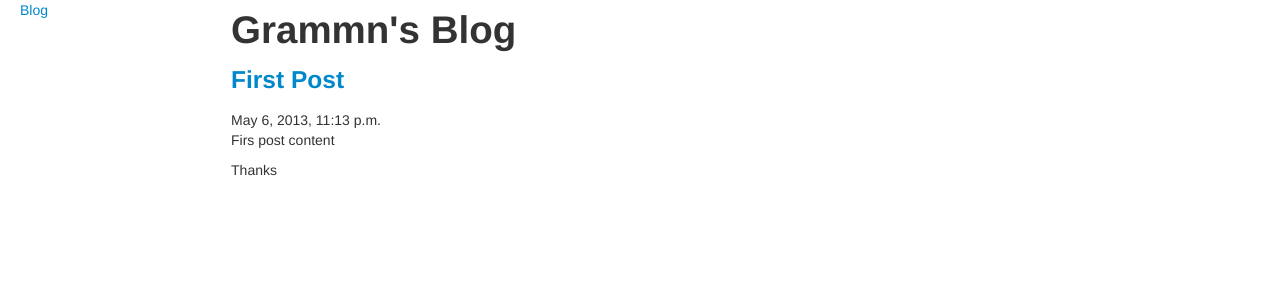
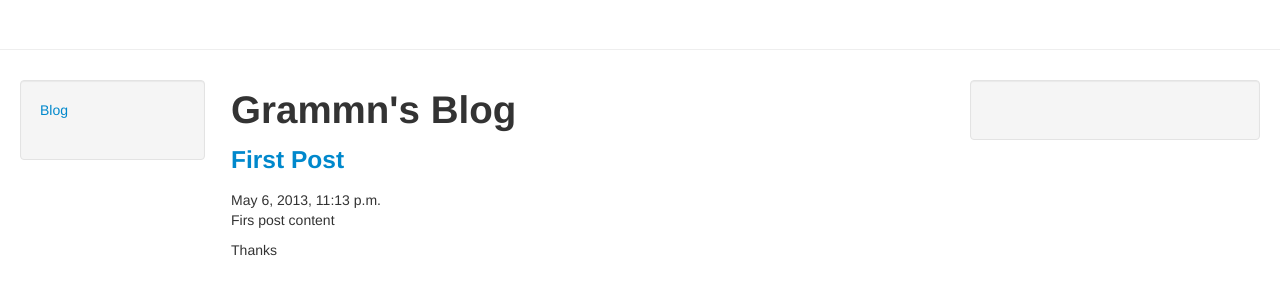
Before and after one commit to gramman75/djangostudy, a Django app: page /blog/1/ in a window 1280 px wide. Shown: the top 300 px of the page. Run offline with Django 3.2, Linux system fonts and the light colour scheme; data comes from the database, SQL or seed files in the repository; parts of the project's set-up code (start-up, migrations or seed data) failed here and were passed over.

Commit message:
0606_office

```diff
--- /dev/null
+++ b/mysite/blog/templates/archive.html
@@ -0,0 +1,4 @@
+	{% for archive in archives %}
+		<p class="text-info"><a href="/blog/{{ pk }}">{{ archive.subject }}</a></p>
+		<p class-"muted"><small>{{ archive.created|date:"Y-m-d H:i:s " }}</small></p>
+	{% endfor %}
--- a/mysite/blog/templates/base.html
+++ b/mysite/blog/templates/base.html
@@ -8,14 +8,25 @@
 		<script src="{{ STATIC_URL }}js/bootstrap.min.js"></script>
 	</head>
 	<body>
+		<div class="page-header">
+			<br>
+		</div>
 		<div class="container-fluid">
 			<div class="row-fluid">
-				<div class="span2">
+				<div class="span2 bs-docs-sidebar">
+					<div class="well">
 					{% include "menu.html" %}
 				</div>
+				</div>
 
-				<div class="span10">
+				<div class="span7">
 					{% block content %}{% endblock %}
+				</div>
+				<div class="span3">
+					<div class="well">
+						<!-- {% block archive %}{% endblock %} -->
+						{% include "archive.html" %}
+					</div>
 				</div>
 			</div>
 		</div>
--- a/mysite/blog/templates/postList.html
+++ b/mysite/blog/templates/postList.html
@@ -9,7 +9,7 @@
 			{{ post.created }}
 		</div>
 		<div>
-			{{ post.body|safe|escape|linebreaks|truncatechars:20 }}
+			{{ post.body|safe|escape|linebreaks|truncatechars:100 }}
 		</div>
 
 		<div>
```
Also changed, not shown: mysite/blog/views.py (+14 -4 lines), mysite/mysite/urls.py (+4 -3 lines), 2 other files.
